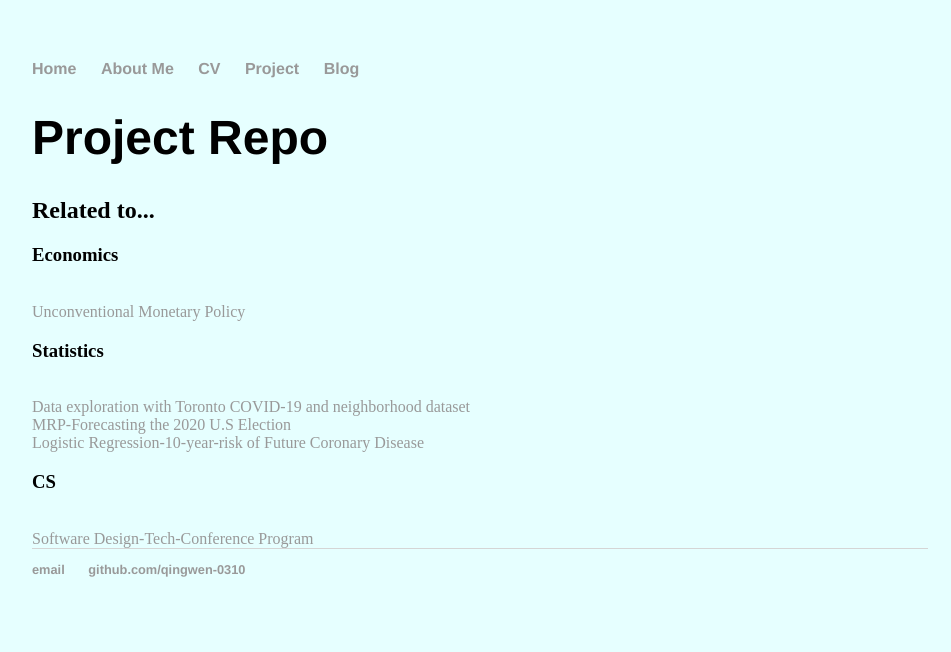
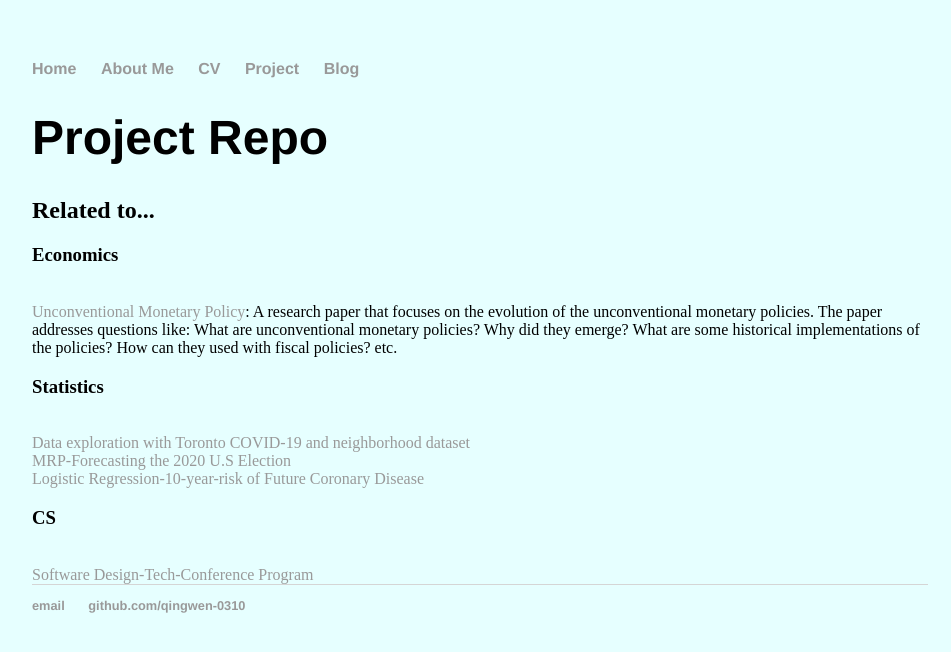
Before and after one commit to QingWen-0310/QingWen-0310.github.io, a Jekyll site: the page built from project/index.html, in a window 1280 px wide. Shown: the top 652 px of the page, without its empty margins (160-1111 px from the left). Built offline with Jekyll 4.4.1, drawn with Linux system fonts in a browser that asks for light colours; Markdown is read by kramdown in place of the engine named in the settings.

Commit message:
add description for unconventional monetary policies

```diff
--- a/project/index.html
+++ b/project/index.html
@@ -5,7 +5,7 @@ title: Project Repo
 	<h1>{{ page.title }}</h1>
 	<h2>Related to...</h2>
 	<h3>Economics</h3><br>
-<span><a href="https://github.com/QingWen-0310/unconventional-monetary-policy">Unconventional Monetary Policy</a><br>
+<span><a href="https://github.com/QingWen-0310/unconventional-monetary-policy">Unconventional Monetary Policy</a>: A research paper that focuses on the evolution of the unconventional monetary policies. The paper addresses questions like: What are unconventional monetary policies? Why did they emerge? What are some historical implementations of the policies? How can they used with fiscal policies? etc.<br>
 	<h3>Statistics</h3><br>
 <span><a href="https://github.com/QingWen-0310/data-exploration">Data exploration with Toronto COVID-19 and neighborhood dataset</a><br>
 <span><a href="https://github.com/QingWen-0310/forecasting-US-election-2020">MRP-Forecasting the 2020 U.S Election</a><br>
```
